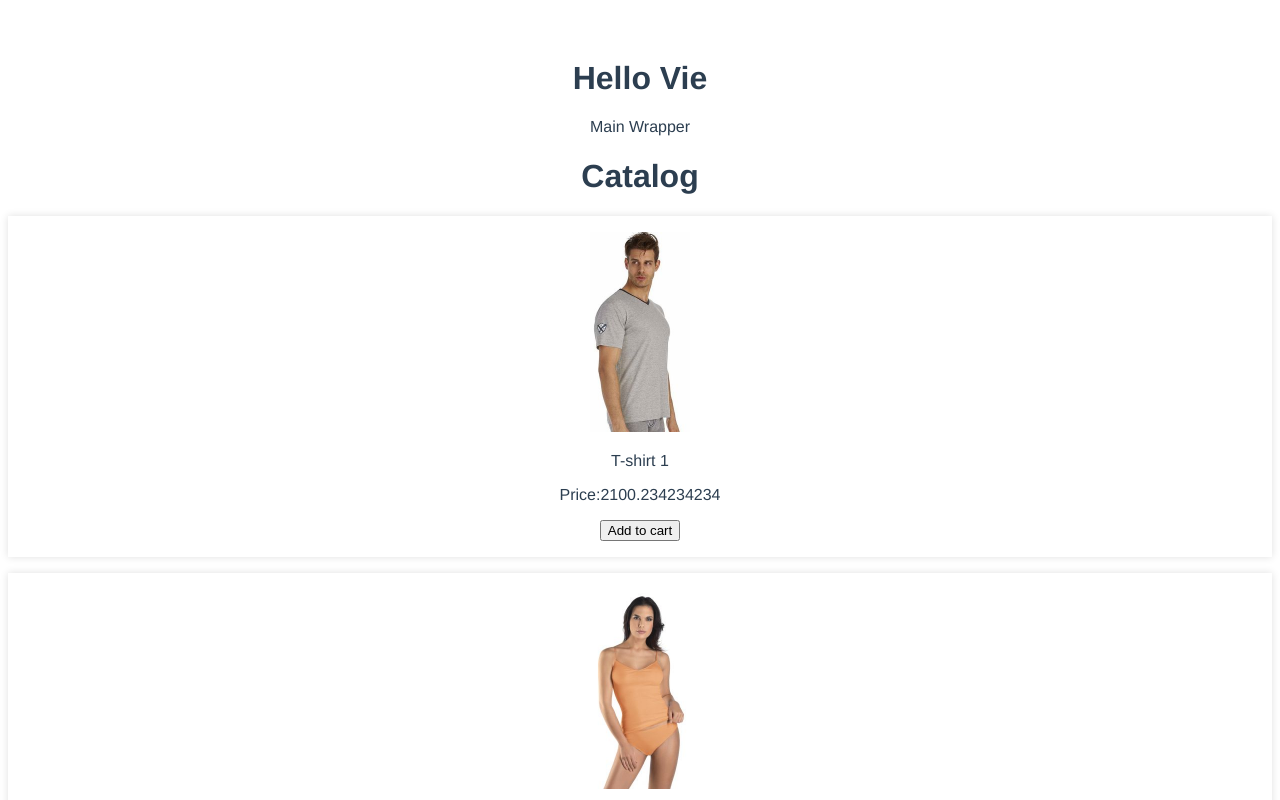
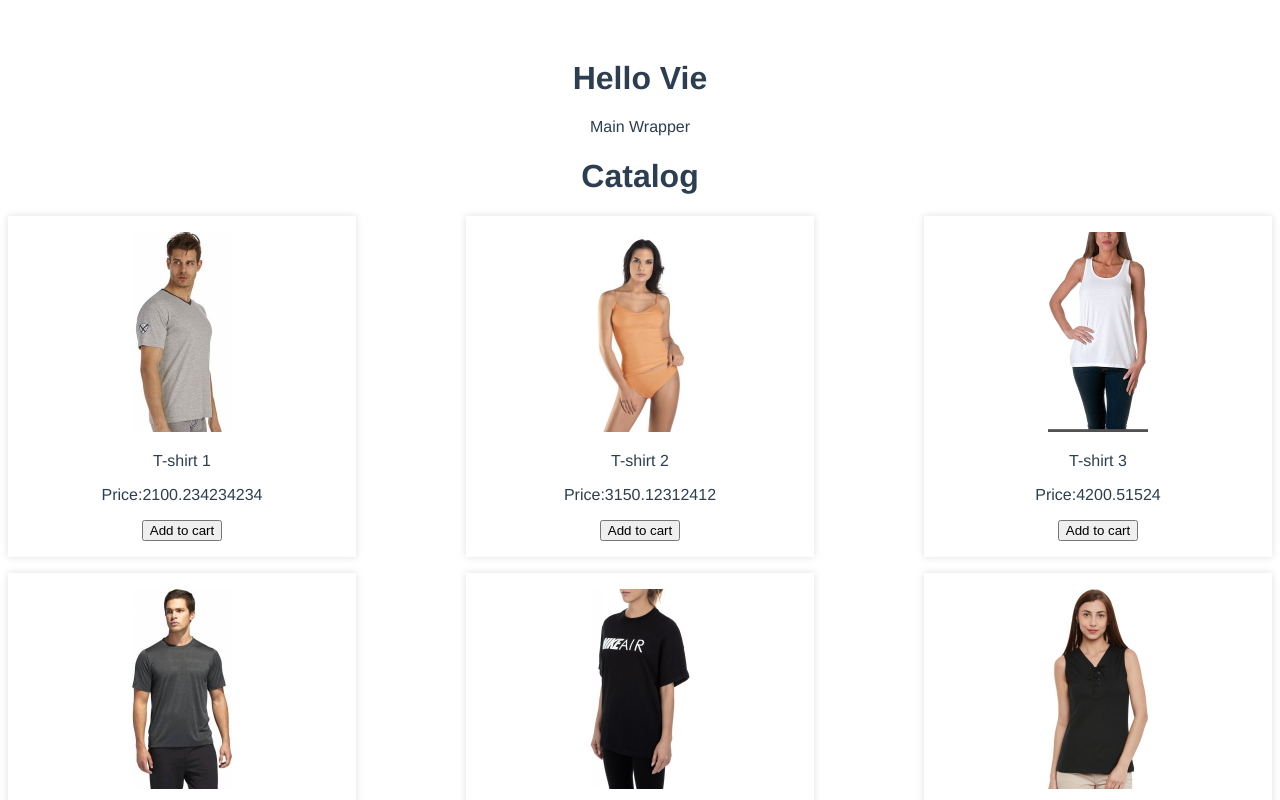
Before and after one commit to TatyanaKonina/vue, a Vue app: page / in a window 1280 px wide. Shown: the top 800 px of the page. Built offline with nearby package versions, Linux system fonts and the light colour scheme.

Commit message:
add botton click

```diff
--- a/src/components/v-catalog-item.vue
+++ b/src/components/v-catalog-item.vue
@@ -3,7 +3,7 @@
         <img class="v-catalog-item__image" v-bind:src="require('../assets/images/' + product_data.image) " alt="img">
         <p class="v-catalog-item__name">{{product_data.name}} </p>
         <p class="v-catalog-item__price">Price:{{product_data.price}}</p>
-        <button class="v-catalog-item__add_to_cart_btn btn">Add to cart</button>
+        <button class="v-catalog-item__add_to_cart_btn btn" v-on:click="$emit('send-article',product_data.article)" >Add to cart</button>
 
 
 
@@ -25,7 +25,11 @@ export default {
     data(){
         return{}
     },
-    computed:{}
+    computed:{},
+    methods: {
+
+
+    }
 }
 </script>
 
--- a/src/components/v-catalog.vue
+++ b/src/components/v-catalog.vue
@@ -6,6 +6,7 @@
                  v-for="product in products"
                  :key="product.article"
                  v-bind:product_data="product"
+                 v-on:send-article="showChildArticle"
             />
 
         </div>
@@ -73,13 +74,18 @@ export default {
     }
     ]}
     },
-    computed:{}
+    computed:{},
+    methods:{
+      showChildArticle(data){
+        console.log(data)
+      }
+    }
 }
 </script>
 
 <style lang="scss">
 .v-catalog {
-    &_list {
+    &__list {
         display: flex;
         flex-wrap: wrap;
         justify-content: space-between;
```
